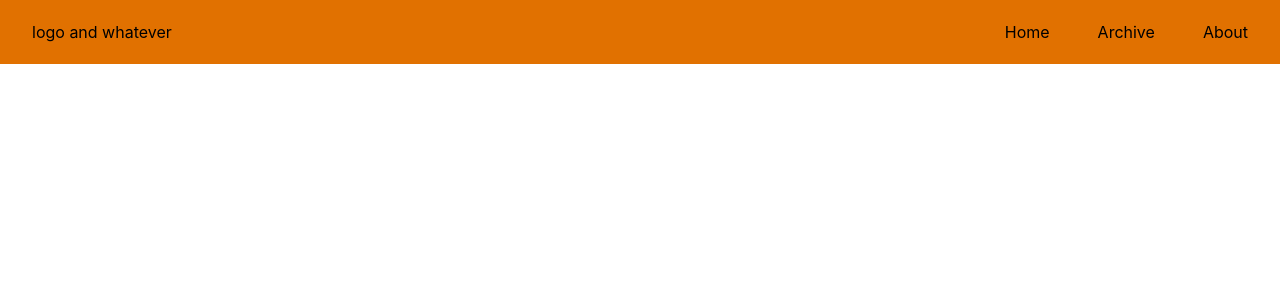
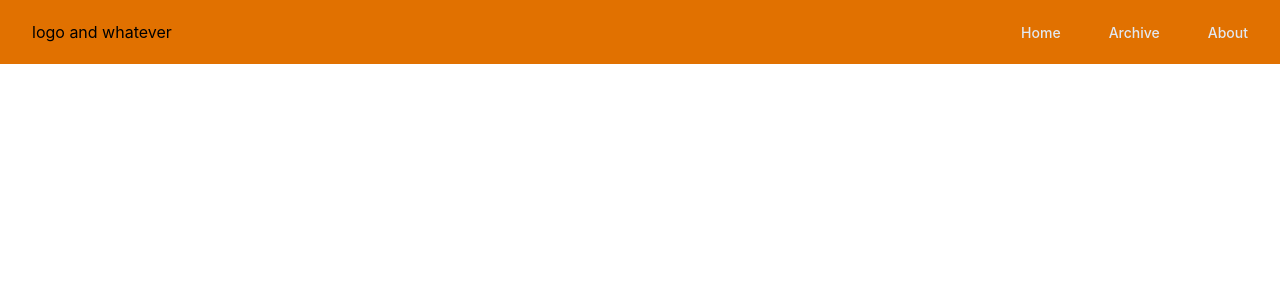
Before and after one commit to colinW1206/Tech_Trend_Analyser, a React (Vite) app in the folder frontend/: page / in a window 1280 px wide. Shown: the top 300 px of the page. Built offline with nearby package versions, Linux system fonts and the light colour scheme.

Commit message:
Frontend: update navbar

```diff
--- a/frontend/src/components/Navbar.jsx
+++ b/frontend/src/components/Navbar.jsx
@@ -4,7 +4,9 @@ export default function Navbar() {
         { name: "Home", href: '#' },
         { name: "Archive", href: '#' },
         { name: "About", href: '#' },
-    ]
+    ];
+
+    const linkClass = "text-slate-200 hover:text-amber-300 font-medium text-sm transition-colors duration-200 cursor-pointer";
 
     return(
 
@@ -23,9 +25,15 @@ export default function Navbar() {
             </div>
 
             <div className="space-x-12">
-                <a>Home</a>
-                <a>Archive</a>
-                <a>About</a>
+                {links.map((link) => (
+                    <a
+                        key={link.name}
+                        href={link.href}
+                        className={linkClass}
+                    >
+                        {link.name}
+                    </a>
+                ))}
             </div>
 
         </div>
```
